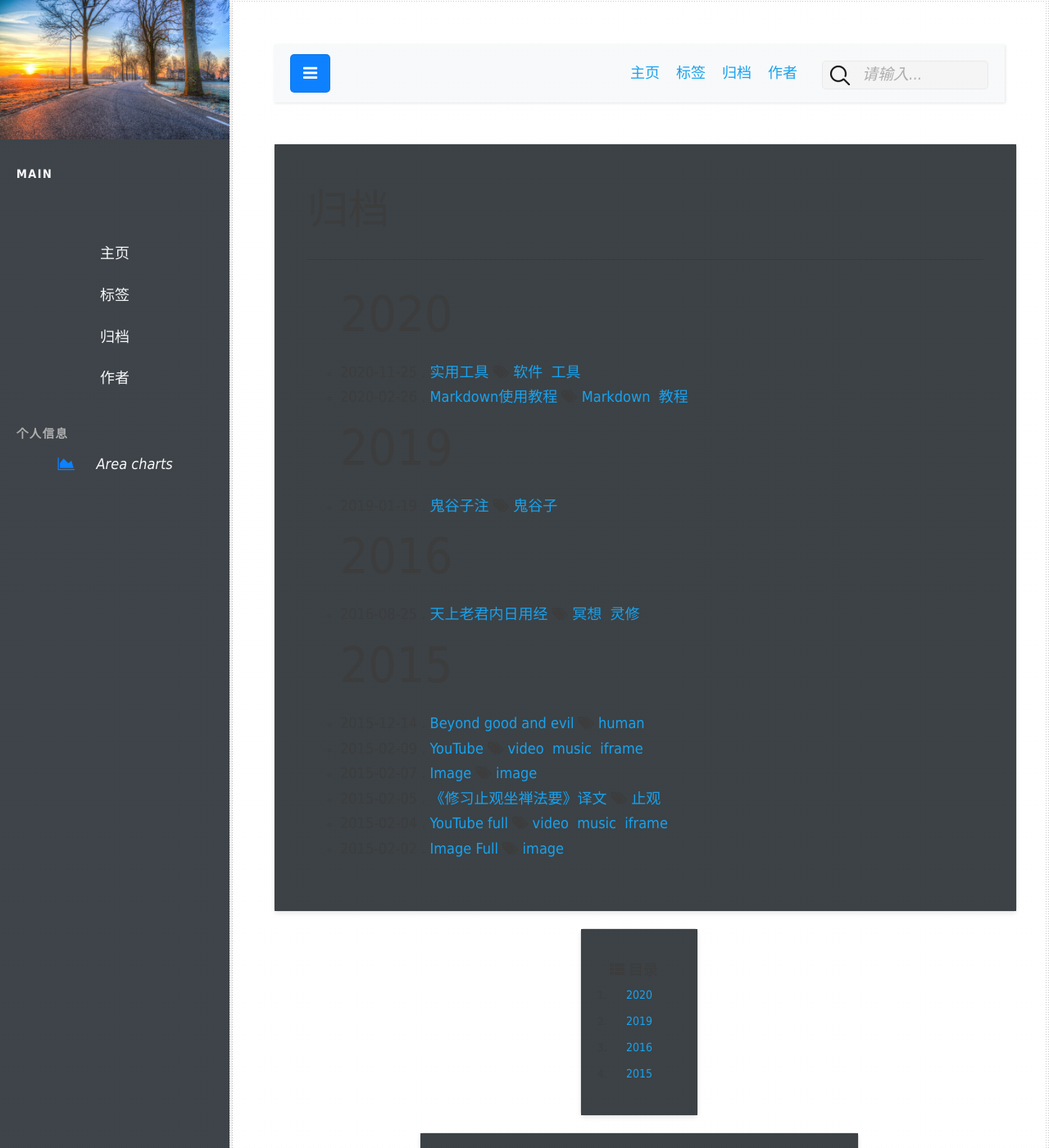
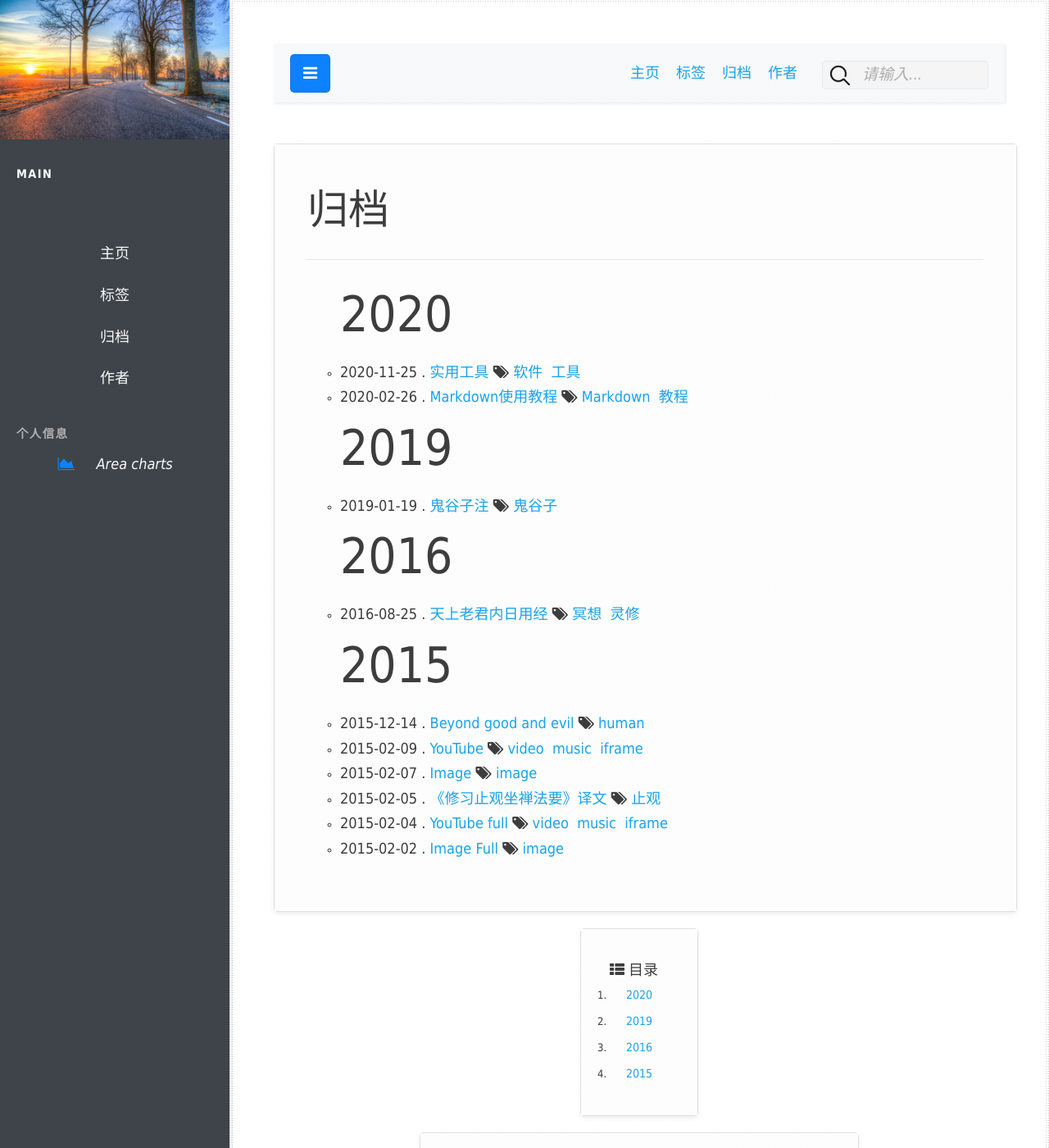
Before and after one commit to nengwuzhi/nengwuzhi.github.ioce, a Jekyll site: the page built from pages/archives.html, in a window 1280 px wide and 1400 px high. Shown: the whole window at 82% size. Built offline with Jekyll 4.4.1, drawn with Linux system fonts in a browser that asks for light colours; nearby versions of some CDN libraries.

Commit message:
Update dark_mode_style.css

```diff
--- a/css/dark_mode_style.css
+++ b/css/dark_mode_style.css
@@ -20,10 +20,10 @@ body.dark img {
   -webkit-filter: brightness(50%);
           filter: brightness(50%);
 }
-article {
+article.dark {
     background: #32383d;
 }
-.widget {
+.widget.dark {
     background: #32383d;
 }
 h2 {
```
